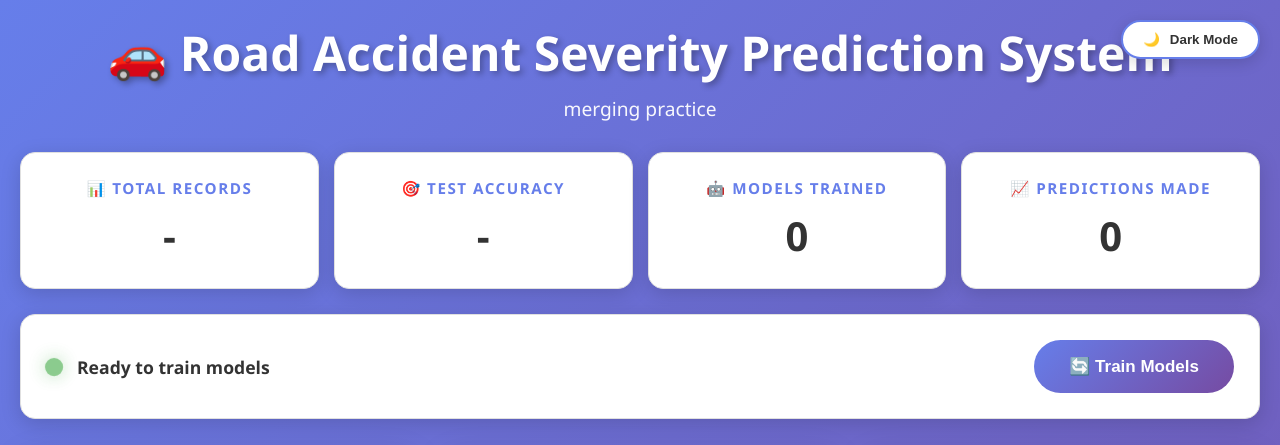
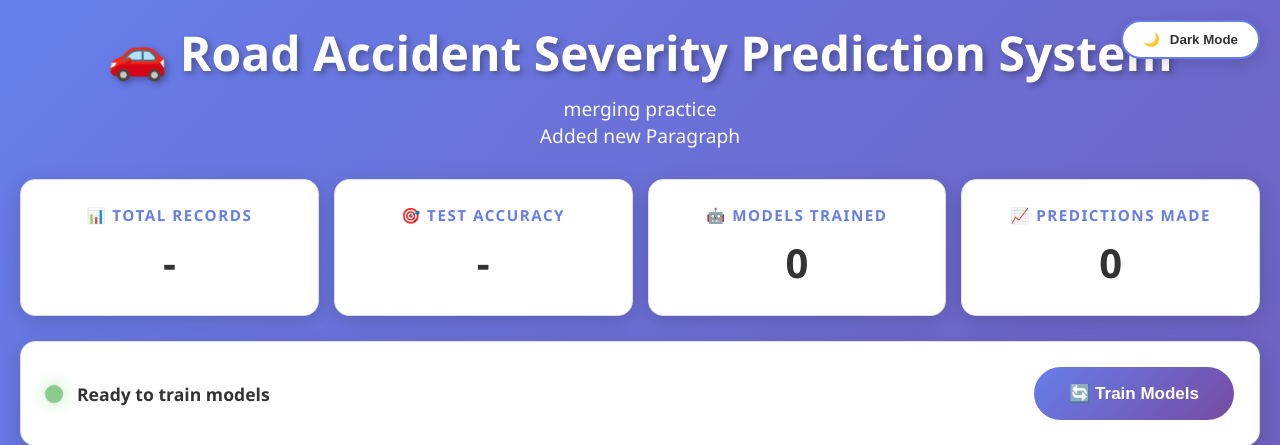
Before and after one commit to abhilashjha2004/Road-Accident-Severity-Prediction-System, a Flask app: page / in a window 1280 px wide. Shown: the top 445 px of the page. Run offline with Flask 3, Linux system fonts and the light colour scheme.

Commit message:
Added new paragraph

```diff
--- a/templates/index.html
+++ b/templates/index.html
@@ -24,6 +24,7 @@
         <div class="header">
             <h1>🚗 Road Accident Severity Prediction System</h1>
             <p> merging practice </p>
+            <p> Added new Paragraph</p>
         </div>
 
         <div class="stats-bar">
```
